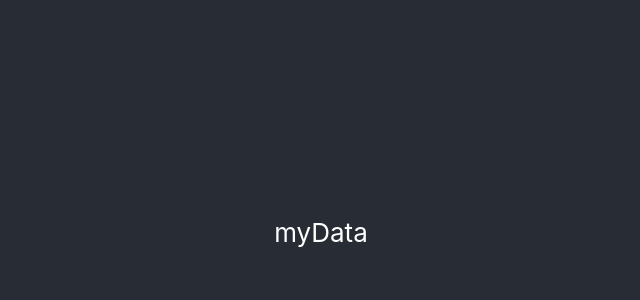
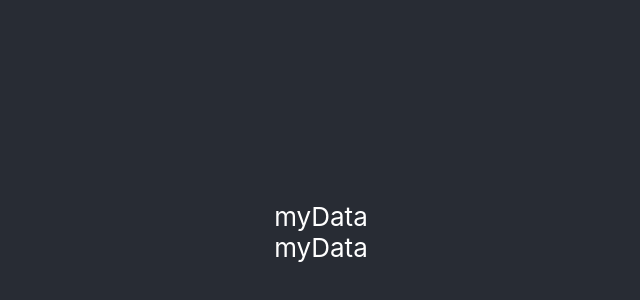
Before and after one commit to etrobert/react-query-playground, a React (Create React App) app: page / in a window 1280 px wide. Shown: the part 168-468 px from the top of the page, without its empty margins (319-959 px from the left). Built offline with nearby package versions, Linux system fonts and the light colour scheme.

Commit message:
Add another item

```diff
--- a/src/App.tsx
+++ b/src/App.tsx
@@ -6,6 +6,7 @@ function App() {
     <div className="App">
       <header className="App-header">
         <Item />
+        <Item />
       </header>
     </div>
   );
```
